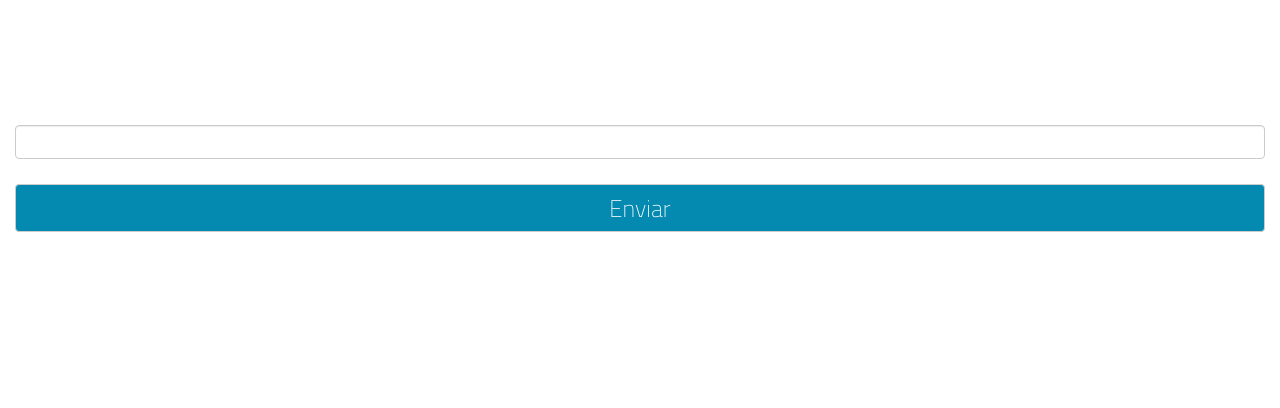
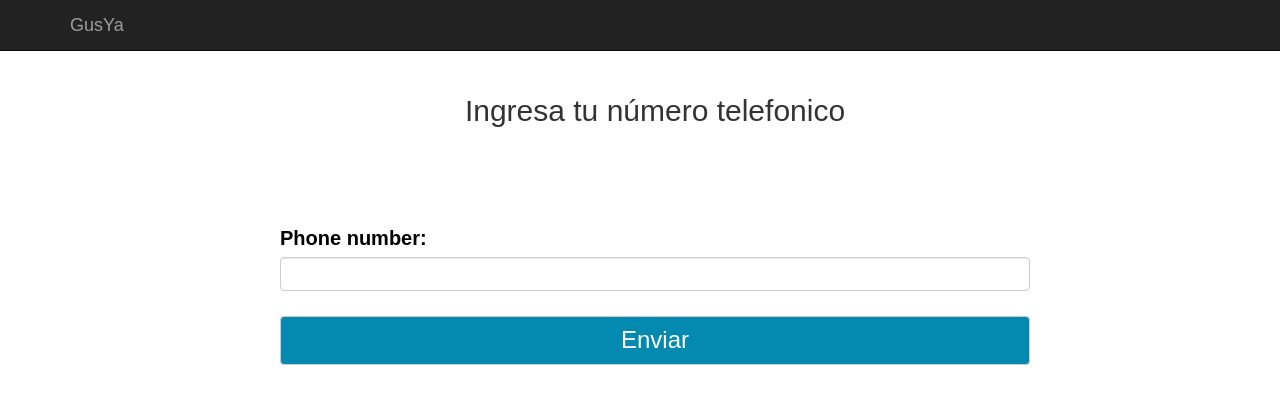
Before and after one commit to Gmora08/gusya, a Django app: template templates/registration/phone_number.html in a window 1280 px wide. Shown: the top 408 px of the page. Run offline with Django 3.2, Linux system fonts and the light colour scheme; the template is opened without the code that fills it: values that come from a table or form of the project are taken from there, others are empty; some libraries are stand-ins or nearby versions.

Commit message:
fix merge

```diff
--- a/templates/base/base.html
+++ b/templates/base/base.html
@@ -19,25 +19,11 @@
 <body>
 
 	<div class="container-fluid">
-		{% if messages %}
-			<div class="row">
-				<div class="col-md-1"></div>
-		        <div class="col-md-10">
-		            {% for message in messages %}
-		            <div class="alert alert-{{ message.tags }} ">
-		                {{ message|safe }}
-		            </div>
-		            {% endfor %}
-		        </div>
-				<div class="col-md-1"></div>
 
-	    	</div>
-		{% endif %}
 
 		{% block content %}
 		{% endblock %}
 
-	</div>
 	<link href='http://fonts.googleapis.com/css?family=Titillium+Web:200' rel='stylesheet' type='text/css'>
 </body>
 </html>
--- /dev/null
+++ b/templates/base/base_user.html
@@ -0,0 +1,31 @@
+<html lang="es"><head>
+    {% load staticfiles %}
+    <meta charset="utf-8">
+    <meta http-equiv="X-UA-Compatible" content="IE=edge">
+    <meta name="viewport" content="width=device-width, initial-scale=1">
+
+    <title>GusYa</title>
+
+    <link rel="stylesheet" href="{% static 'css/bootstrap.min.css' %}">
+    <link rel="stylesheet" href="{% static 'css/estilos.css' %}" />
+
+  </head>
+
+  <body>
+
+    <nav class="navbar navbar-inverse navbar-fixed-top">
+      <div class="container">
+        <div class="navbar-header">
+          <a class="navbar-brand" href="{% url 'user:waiting_list' %}">GusYa</a>
+        </div>
+            </div>
+    </nav>
+
+    <div class="container">
+      {% block content %}
+      {% endblock %}
+
+    </div><!-- /.container -->
+
+
+</body></html>
--- a/templates/registration/phone_number.html
+++ b/templates/registration/phone_number.html
@@ -1,4 +1,4 @@
-{% extends 'base/base.html' %}
+{% extends 'base/base_user.html' %}
 
 {% load widget_tweaks %}
 
@@ -6,11 +6,25 @@
 
 
 <style>
+  .row{
+    background: none;
+  }
+  label {
+    color:black;
+  }
   form {
+    color: black;
     margin-top: 6.5em;
   }
+  p {
+    margin-top: 3em;
+  }
 </style>
-
+<div class="container">
+  <div class="row">
+    <div class="col-md-2"></div>
+    <div class="col-md-8">
+      <p>Ingresa tu número telefonico</p>
       <form action="" method="POST">
         {% csrf_token %}
         {% if form.phone_number.errors %}
@@ -26,4 +40,9 @@
         </div>
         <input type="submit" name="name" value="Enviar" class="btn btn-default">
       </form>
+    </div>
+
+  </div>
+
+</div>
 {% endblock %}
```
Also changed, not shown: templates/registration/index.html (+9 -2 lines). Lines whose indentation alone changed are shown as unchanged.
